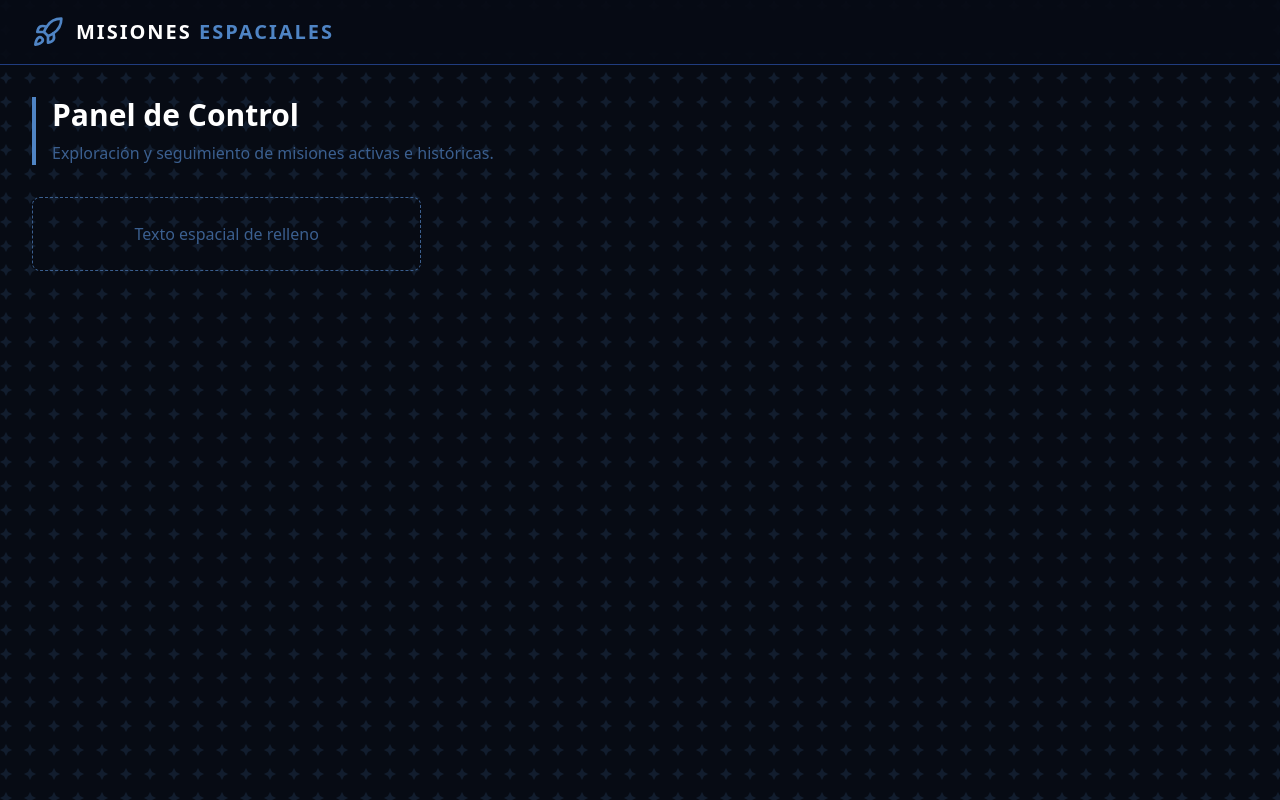
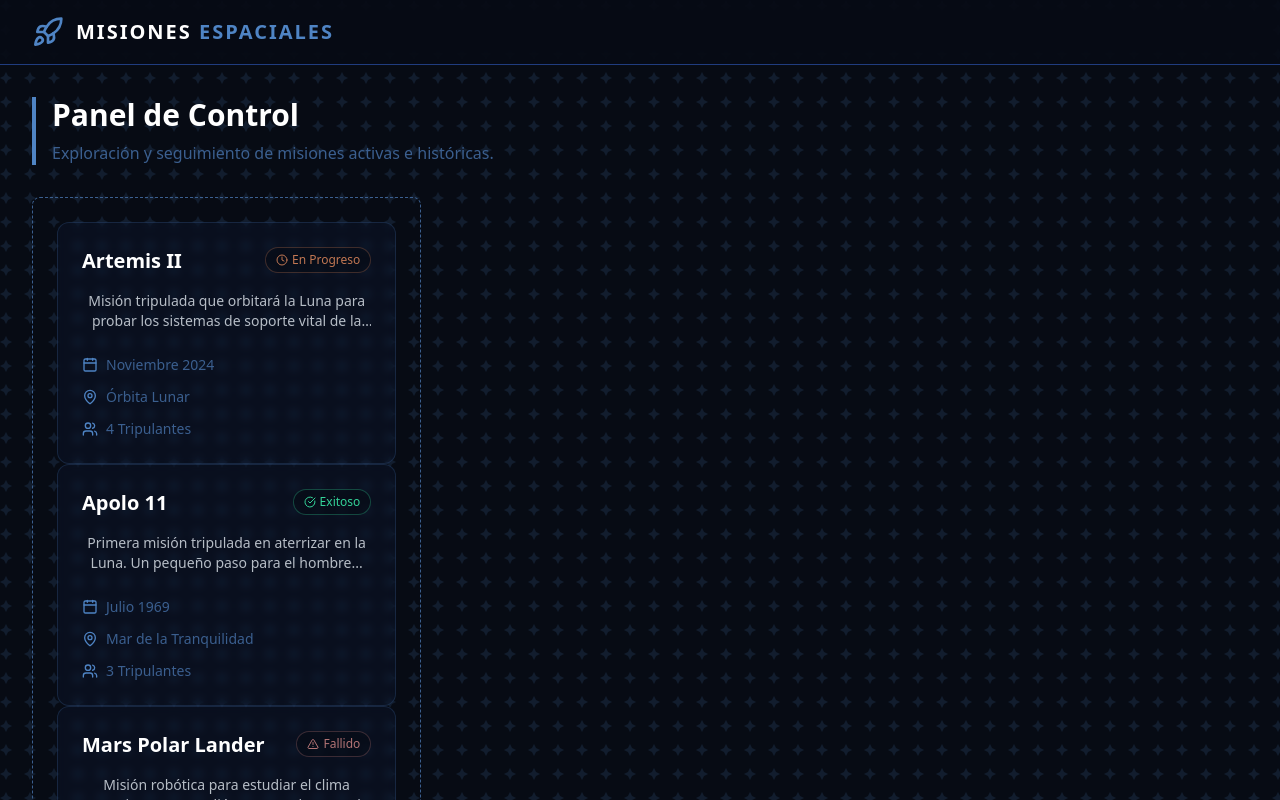
Before and after one commit to ettijoseangel/Space-Missions-Dashboard, a React (Vite) app in the folder frontend/: page /dashboard in a window 1280 px wide. Shown: the top 800 px of the page. Built offline with nearby package versions, Linux system fonts and the light colour scheme.

Commit message:
feat: maquetación de tarjetas de misión y renderizados del GRID principal

```diff
--- /dev/null
+++ b/frontend/src/components/MissionCard.jsx
@@ -0,0 +1,74 @@
+import {
+  Calendar,
+  Users,
+  MapPin,
+  CheckCircle,
+  Clock,
+  AlertTriangle,
+} from "lucide-react";
+
+export const MissionCard = ({ mission }) => {
+  // Diccionario para los estados de la misión
+  const statusConfig = {
+    Exitoso: {
+      color: "text-emerald-400",
+      border: "border-emerald-400/30",
+      icon: CheckCircle,
+    },
+    "En Progreso": {
+      color: "text-cosmic-adobe",
+      border: "border-cosmic-adobe/30",
+      icon: Clock,
+    },
+    Fallido: {
+      color: "text-cosmic-rose",
+      border: "border-cosmic-rose/30",
+      icon: AlertTriangle,
+    },
+  };
+
+  // Extraemos la configuracion basada en el estado actual de la mision
+  const StatusIcon = statusConfig[mission.status]?.icon || Clock;
+  const statusColor =
+    statusConfig[mission.status]?.color || "text-cosmic-bluing";
+  const statusBorder =
+    statusConfig[mission.status]?.border || "border-cosmic-bluing";
+
+  return (
+    <div className="relative p-6 rounded-xl bg-cosmic-surf/10 border border-cosmic-bluing/30 backdrop-blur-sm hover:-translate-y-1 hover:shadow-lg hover:shadow-cosmic-marina/20 transition-all duration-300 group">
+      {/* Encabezado: Titulo y Badge de Estado */}
+      <div className="flex justify-between items-start mb-4">
+        <h3 className="text-xl font-bold text-white group-hover:text-cosmic-marina transition-colors">
+          {mission.name}
+        </h3>
+        <span
+          className={`flex items-center gap-1 text-xs font-medium px-2.5 py-1 rounded-full border ${statusBorder} ${statusColor} bg-cosmic-void/50`}
+        >
+          <StatusIcon className="w-3 h-3" />
+          {mission.status}
+        </span>
+      </div>
+
+      {/* Descripcion de la mision */}
+      <p className="text-sm text-cosmic-text/80 mb-6 line-clamp-2">
+        {mission.description}
+      </p>
+
+      {/* Lista de metadatos con iconos */}
+      <div className="space-y-3 text-sm text-cosmic-bluing">
+        <div className="flex items-center gap-2">
+          <Calendar className="w-4 h-4 text-cosmic-marina" />
+          <span>{mission.date}</span>
+        </div>
+        <div className="flex items-center gap-2">
+          <MapPin className="w-4 h-4 text-cosmic-marina" />
+          <span>{mission.destination}</span>
+        </div>
+        <div className="flex items-center gap-2">
+          <Users className="w-4 h-4 text-cosmic-marina" />
+          <span>{mission.crew} Tripulantes</span>
+        </div>
+      </div>
+    </div>
+  );
+};
--- a/frontend/src/pages/Dashboard.jsx
+++ b/frontend/src/pages/Dashboard.jsx
@@ -1,11 +1,44 @@
 import { Header } from "../components/Header";
+import { MissionCard } from "../components/MissionCard";
 
+// Datos de prueba
+const mockMissions = [
+  {
+    id: 1,
+    name: "Artemis II",
+    status: "En Progreso",
+    description:
+      "Misión tripulada que orbitará la Luna para probar los sistemas de soporte vital de la nave Orion.",
+    date: "Noviembre 2024",
+    destination: "Órbita Lunar",
+    crew: 4,
+  },
+  {
+    id: 2,
+    name: "Apolo 11",
+    status: "Exitoso",
+    description:
+      "Primera misión tripulada en aterrizar en la Luna. Un pequeño paso para el hombre...",
+    date: "Julio 1969",
+    destination: "Mar de la Tranquilidad",
+    crew: 3,
+  },
+  {
+    id: 3,
+    name: "Mars Polar Lander",
+    status: "Fallido",
+    description:
+      "Misión robótica para estudiar el clima marciano que perdió contacto durante el descenso.",
+    date: "Diciembre 1999",
+    destination: "Polo Sur Marciano",
+    crew: 0,
+  },
+];
 
 export const Dashboard = () => {
   return (
     /* Contenedor principal */
     <div className="min-h-screen">
-
       <Header />
 
       {/* Contenido principal */}
@@ -23,10 +56,11 @@
         {/* GRID con las Mission Cards */}
         <div className="grid grid-cols-1 md:grid-cols-2 lg:grid-cols-3 gap-6">
           <div className="border border-dashed border-cosmic-bluing p-6 rounded-lg text-center text-cosmic-bluing">
-            Texto espacial de relleno
+            {mockMissions.map((mission) => (
+              <MissionCard key={mission.id} mission={mission} />
+            ))}
           </div>
         </div>
-
       </main>
     </div>
   );
```
